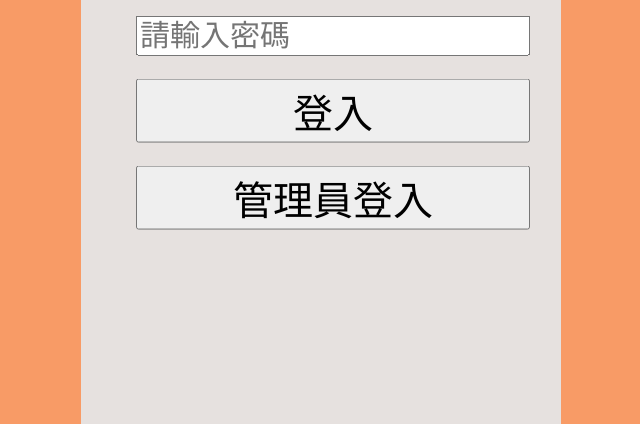
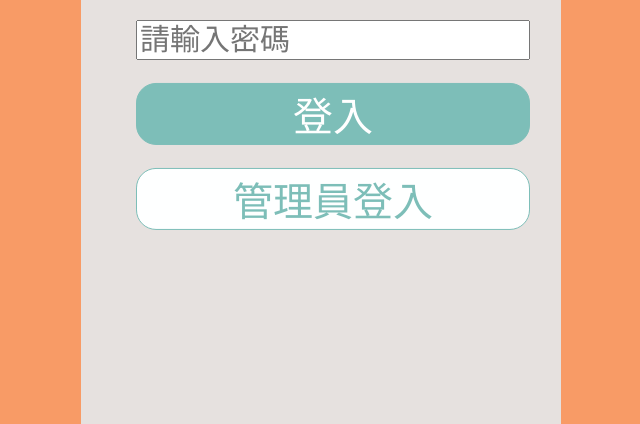
Before and after one commit to TCMsafety/TCMsafety.moblie.io, a plain HTML site: page Tcm.safety/index.html in a window 1280 px wide. Shown: the part 376-800 px from the top of the page, without its empty margins (319-959 px from the left). Drawn offline with Linux system fonts and the light colour scheme.

Commit message:
Add files via upload

```diff
--- a/Tcm.safety/css/style.css
+++ b/Tcm.safety/css/style.css
@@ -46,3 +46,25 @@ body{
     .button1 input[type="submit"]{
         font-size: 40px;
     }
+
+    #log1{
+        background-color: #7DBEB8;
+        color:white;
+        border-radius:20px;
+        border:1px solid #7DBEB8;
+    }
+
+    #log1:active{
+        background-color: #6ab0a8;
+    }
+
+    #log2{
+        background-color: #feffff;
+        color:#7DBEB8;
+        border-radius:20px;
+        border:1px solid #7DBEB8;
+    }
+
+    #log2:active{
+        background-color: #d4d4d4;
+    }
--- a/Tcm.safety/index.html
+++ b/Tcm.safety/index.html
@@ -17,12 +17,12 @@
         <div class="button1">
         <div><h1>澳巴安全管理一戶通</h1></div>
 
-    <input type="text" placeholder="請輸入帳號"/><br>
-    <input type="password" placeholder="請輸入密碼"/><br>
+    <input id="account" type="text" placeholder="請輸入帳號"/><br>
+    <input id="password" type="password" placeholder="請輸入密碼"/><br>
 
-    <input type="submit" value="登入"/><br>
+    <input id="log1" type="submit" value="登入"/><br>
 
-    <input type="submit" value="管理員登入">
+    <input id="log2" type="submit" value="管理員登入">
 
     </div></div></div>
 </body>
```
Also changed, not shown: Tcm.safety/css/phone.css (line endings or trailing spaces), Tcm.safety/images/pas1.png.
